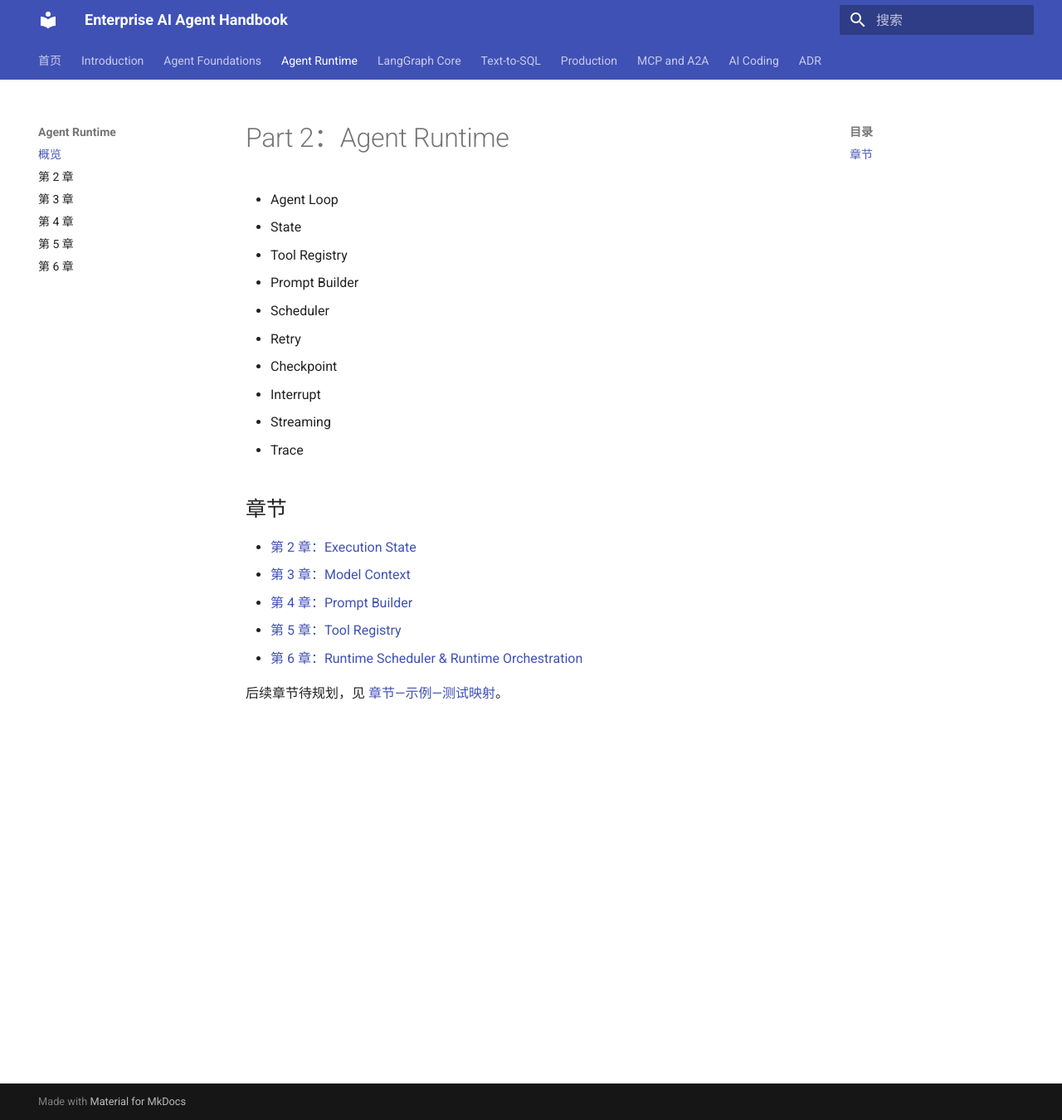
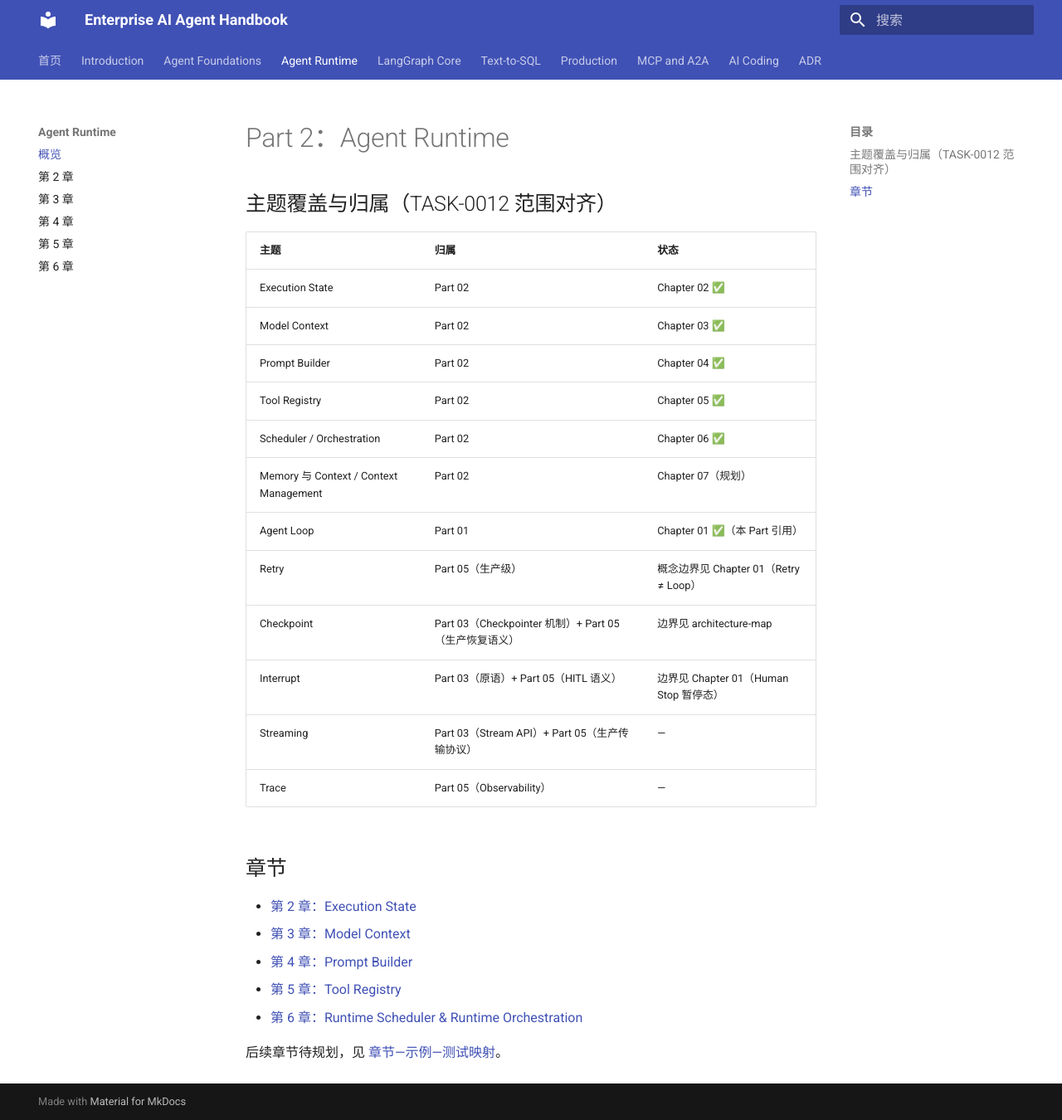
Before and after one commit to AnRun-M/enterprise-ai-agent-handbook, an MkDocs documentation site: the page built from docs/02-agent-runtime/index.md, in a window 1280 px wide and 1350 px high. Shown: the whole window at 83% size. Built offline with MkDocs 1.6.1 and Material for MkDocs 9.7.7, drawn with Linux system fonts in a browser that asks for light colours.

Commit message:
docs: align part 02 runtime scope
Co-Authored-By: Claude <noreply@anthropic.com>

```diff
--- a/docs/02-agent-runtime/index.md
+++ b/docs/02-agent-runtime/index.md
@@ -1,15 +1,21 @@
 # Part 2：Agent Runtime
 
-- Agent Loop
-- State
-- Tool Registry
-- Prompt Builder
-- Scheduler
-- Retry
-- Checkpoint
-- Interrupt
-- Streaming
-- Trace
+## 主题覆盖与归属（TASK-0012 范围对齐）
+
+| 主题 | 归属 | 状态 |
+|---|---|---|
+| Execution State | Part 02 | Chapter 02 ✅ |
+| Model Context | Part 02 | Chapter 03 ✅ |
+| Prompt Builder | Part 02 | Chapter 04 ✅ |
+| Tool Registry | Part 02 | Chapter 05 ✅ |
+| Scheduler / Orchestration | Part 02 | Chapter 06 ✅ |
+| Memory 与 Context / Context Management | Part 02 | Chapter 07（规划） |
+| Agent Loop | Part 01 | Chapter 01 ✅（本 Part 引用） |
+| Retry | Part 05（生产级） | 概念边界见 Chapter 01（Retry ≠ Loop） |
+| Checkpoint | Part 03（Checkpointer 机制）+ Part 05（生产恢复语义） | 边界见 architecture-map |
+| Interrupt | Part 03（原语）+ Part 05（HITL 语义） | 边界见 Chapter 01（Human Stop 暂停态） |
+| Streaming | Part 03（Stream API）+ Part 05（生产传输协议） | — |
+| Trace | Part 05（Observability） | — |
 
 ## 章节
 
```
Also changed, not shown: .ai/context/current.md (+8 -4 lines), .ai/tasks/TASK-0012-part-02-scope-alignment.md (added, +89 -0 lines), ROADMAP.md (+9 -9 lines), docs/00-introduction/content-map.md (+2 -1 lines).
